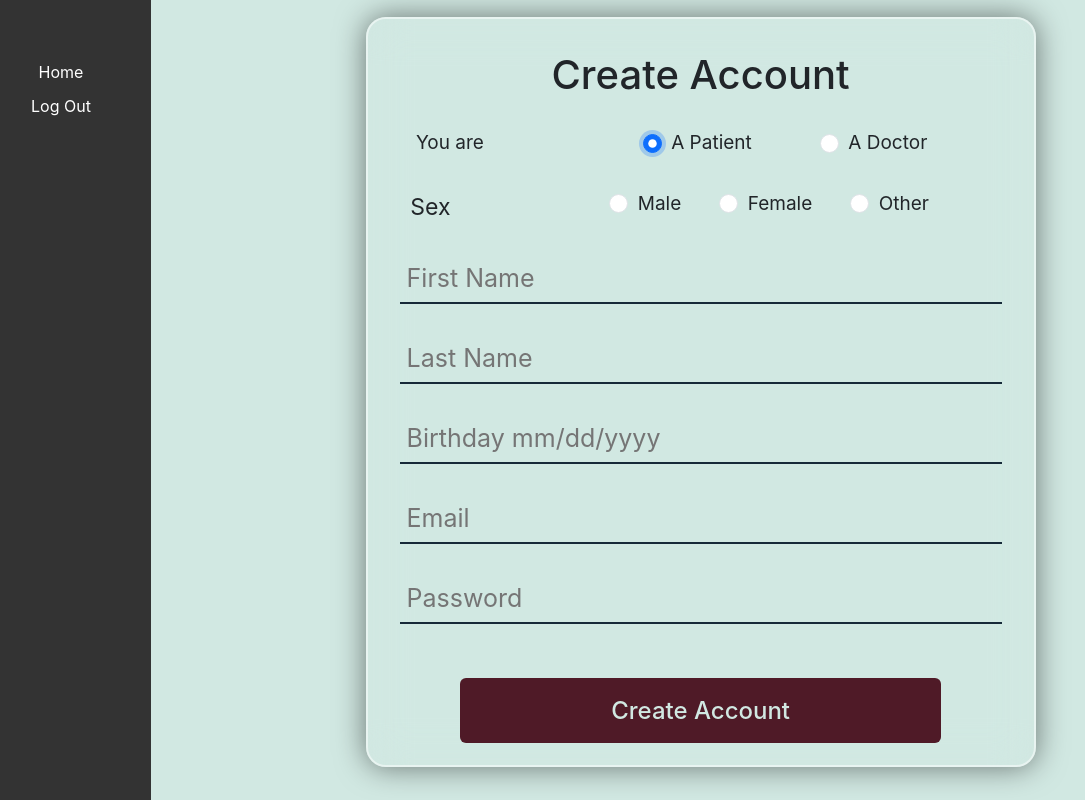
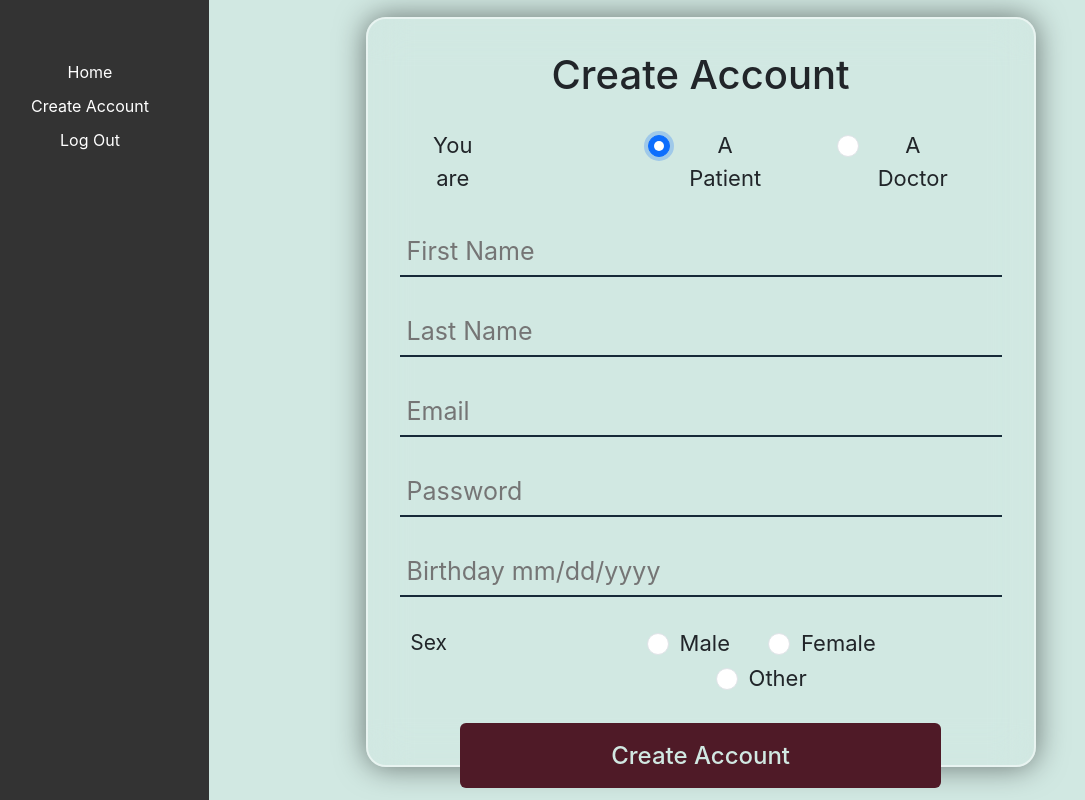
Before and after one commit to longtu19/patientTracker, a React (Create React App) app in the folder frontend/patient-tracker/: page /register in a window 1280 px wide. Both pictures are taken after a click on the radio button 681 px from the left and 143 px from the top of the page. Shown: the whole page, without its empty margins (29-1114 px from the left). Built offline with nearby package versions, Linux system fonts and the light colour scheme.

Commit message:
updated register and navbar

```diff
--- a/frontend/patient-tracker/src/components/LogIn/LogIn.css
+++ b/frontend/patient-tracker/src/components/LogIn/LogIn.css
@@ -17,7 +17,7 @@
 
   }
 
-  .loginFlexbox, .createAccBox .ip input{
+  .loginFlexbox .ip input{
     width: 100%;
     height: 100%;
     background: transparent;
@@ -29,7 +29,7 @@
 
   }
 
-  .loginFlexbox, .createAccBox  .ip{
+  .loginFlexbox .ip{
     position: relative;
     width: 100%;
     height: 50px;
@@ -47,7 +47,7 @@
   .loginFlexbox {
     gap: 1.5rem;
     position: absolute;
-    left: 50%;
+    left: 55%;
     top: 45%;
     -webkit-transform: translate(-50%, -50%);
     transform: translate(-50%, -50%);
@@ -184,7 +184,7 @@
   .role {
     display: flex;
     padding: 2px;
-    font-size: 19px;
+    font-size: 22px;
     margin: 30px 0;
     margin-bottom: 2px;
     padding: 0 30px 0 5px;
@@ -202,9 +202,9 @@
     margin-right: 12%;
   }
   .role .sex{
-    font-size: 23px;
+    font-size: 21px;
     float: left;
-    margin-right: 28%;
+    margin-right: 25%;
     margin-left: 1%;
 
   }
@@ -213,3 +213,27 @@
     margin-right: 38px;
 
   }
+
+
+  .createAccBox .ip input{
+    width: 100%;
+    height: 100%;
+    background: transparent;
+    border: none;
+    outline: none;
+    padding: 0 30px 0 5px;
+    color:#19747E;
+    font-size: 25px;
+
+  }
+
+  .createAccBox .ip{
+    position: relative;
+    width: 100%;
+    height: 50px;
+    border-bottom: 2px  solid #162938;
+    margin: 30px 0;
+    padding: 2px;
+
+
+  }
--- a/frontend/patient-tracker/src/components/NavBar/NavBar.js
+++ b/frontend/patient-tracker/src/components/NavBar/NavBar.js
@@ -11,8 +11,12 @@ function NavBar() {
           <Link to="/doctorHome">Home</Link>
         </li>
         <li>
+          <Link to="/register">Create Account</Link>
+        </li>
+        <li>
           <Link to="/">Log Out</Link>
         </li>
+
 
         {/* Add more navigation links */}
       </ul>
--- a/frontend/patient-tracker/src/components/Register/Register.js
+++ b/frontend/patient-tracker/src/components/Register/Register.js
@@ -33,6 +33,32 @@ export default function Register() {
             </div>
           </div>
 
+
+
+          <div className="ip">
+            <input type="text" placeholder="First Name" />
+          </div>
+
+          <div className="ip">
+            <input type="text" placeholder="Last Name" />
+          </div>
+
+
+          <div className="ip">
+            <input type="text" placeholder="Email" />
+          </div>
+          <div className="ip">
+            <input type="password" placeholder="Password" />
+          </div>
+
+          {selectedRole === "patient" && (
+            <div className="ip">
+              <input type="text" name="dob" placeholder="Birthday mm/dd/yyyy" pattern="\d{4}-\d{2}-\d{2}" required/>
+            </div>
+          )}
+
+
+
           {selectedRole === "patient" && <div className="role">
             <div className="sex">Sex</div>
             <div className="sex-choices">
@@ -51,26 +77,6 @@ export default function Register() {
             </div>
           </div>}
 
-          <div className="ip">
-            <input type="text" placeholder="First Name" />
-          </div>
-
-          <div className="ip">
-            <input type="text" placeholder="Last Name" />
-          </div>
-          {selectedRole === "patient" && (
-            <div className="ip">
-              <input type="text" name="dob" placeholder="Birthday mm/dd/yyyy" pattern="\d{4}-\d{2}-\d{2}" required/>
-            </div>
-          )}
-
-          <div className="ip">
-            <input type="text" placeholder="Email" />
-          </div>
-          <div className="ip">
-            <input type="password" placeholder="Password" />
-          </div>
-
           <button className="createAccButton mt-4">Create Account</button>
         </div>
       </div>
```
